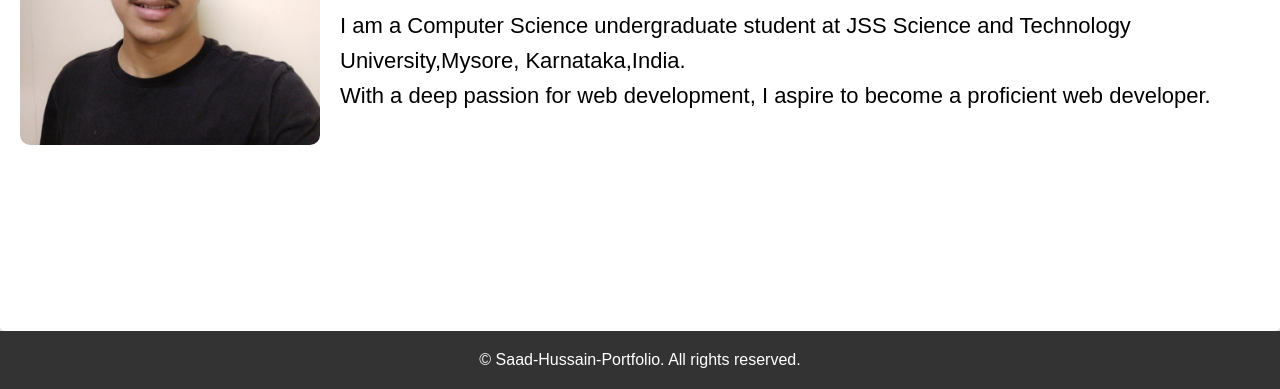
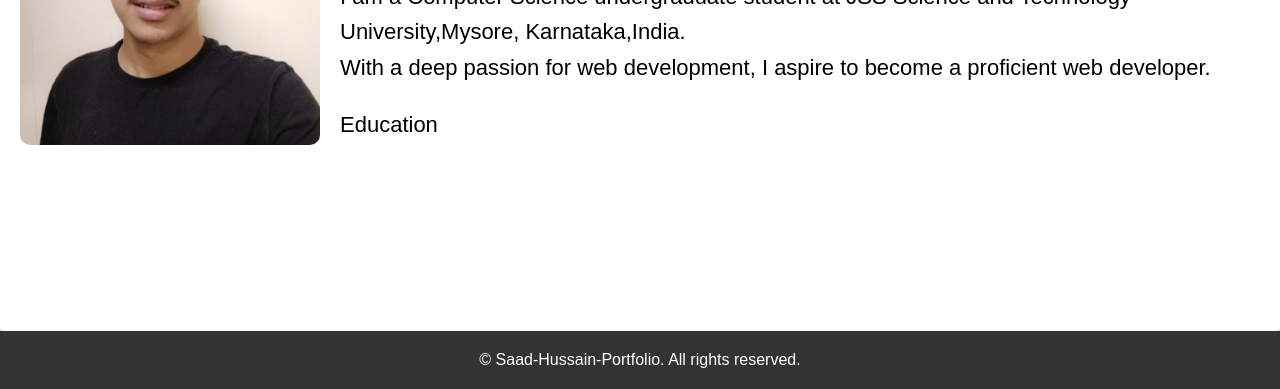
Before and after one commit to saadhussain01306/codsoft_Task1, a website: page about.html in a window 1280 px wide. Shown: the part 411-800 px from the top of the page. Drawn offline with Linux system fonts and the light colour scheme.

Commit message:
Update about.html

```diff
--- a/about.html
+++ b/about.html
@@ -21,6 +21,7 @@
           passion for web development, I aspire to become a proficient web
           developer.
         </p>
+        <p>Education</p>
       </div>
     </main>
     <footer>
```
